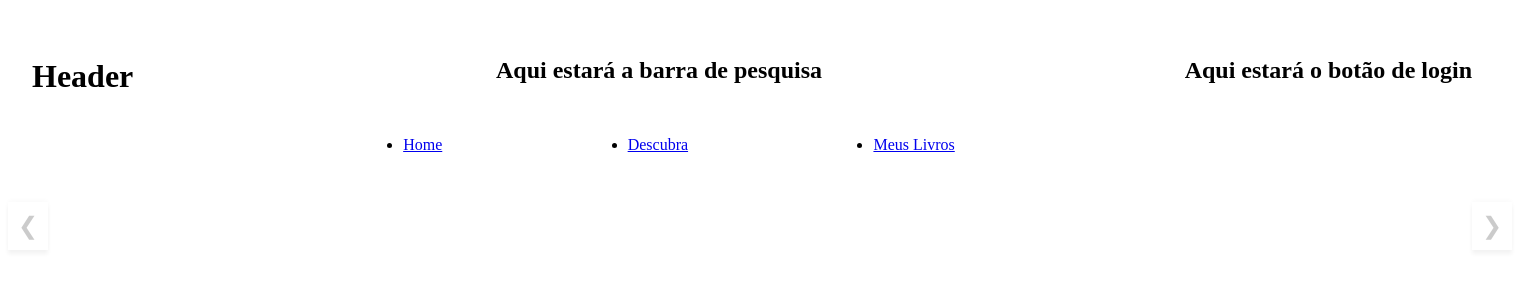
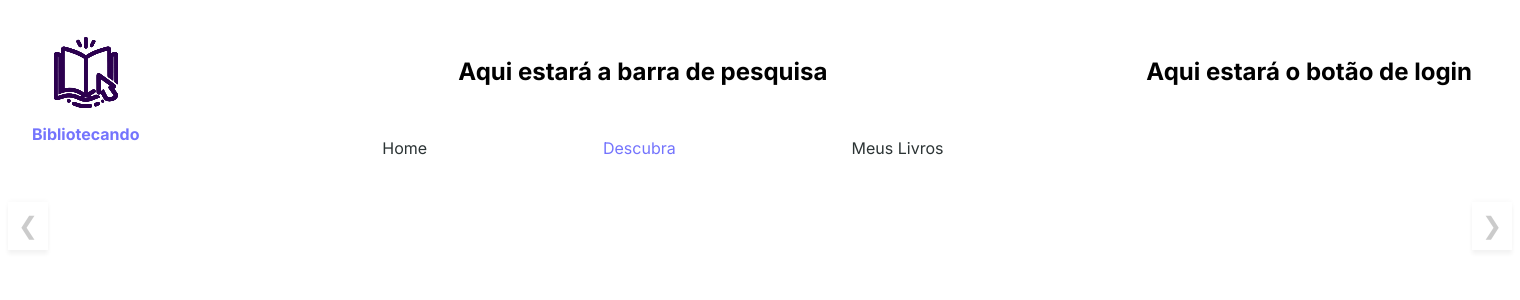
Before and after one commit to GuilhermeVieiraSouza/Bibliotecando_projeto, a Django app: page /descubra/ in a window 1520 px wide. Shown: the top 300 px of the page. Run offline with Django 5.2, Linux system fonts and the light colour scheme; data that the repository does not hold is empty.

Commit message:
Add Inter font and update header styles

```diff
--- a/static/css/_header.css
+++ b/static/css/_header.css
@@ -1,3 +1,6 @@
+@import url('https://fonts.googleapis.com/css2?family=Inter:ital,opsz,wght@0,14..32,100..900;1,14..32,100..900&display=swap');
+
+
 .header {
     display: flex;
     width: 1440px;
@@ -16,6 +19,22 @@ header>div {
     align-items: center;
 }
 
+p, h1, h2, h3, h4, h5, h6, a {
+    font-family: 'Inter', sans-serif;
+}
+
+li {
+    list-style-type: none;
+}
+
+a{
+    text-decoration: none;
+    color: #2C3435;
+}
+.pagina_atual{
+    color: #7474FD;
+}
+
 .barra_pesquisa {
     display: flex;
     flex-direction: column;
@@ -23,11 +42,32 @@ header>div {
     align-items: center;
     gap: 16px;
 }
-.barra_pesquisa ul{
+
+.barra_pesquisa ul {
     display: flex;
-width: 737px;
-justify-content: space-around;
-align-items: center;
-align-content: center;
-flex-wrap: wrap;
+    width: 737px;
+    justify-content: space-around;
+    align-items: center;
+    align-content: center;
+    flex-wrap: wrap;
 }
+
+#logo {
+    width: 4rem;
+    height: auto;
+}
+
+#div_logo {
+    display: flex;
+    flex-direction: column;
+    justify-content: center;
+
+}
+
+#text_logo {
+    font-size: 1rem;
+    font-weight: 700;
+    color: #7474FD;
+    font-family: 'Inter', sans-serif;
+
+}
--- a/templates/_header.html
+++ b/templates/_header.html
@@ -4,16 +4,17 @@
     <link rel="stylesheet" href="{%static 'css/_header.css'%}" />
 </head>
 <header class="header">
-    <div>
-        <h1>Header</h1>
+    <div id="div_logo">
+        <img src=" {% static 'svg/bibliotecando_logo.svg' %}" alt="" id="logo">
+        <p id="text_logo">Bibliotecando</p>
     </div>
     <div class="barra_pesquisa">
         <h2>Aqui estará a barra de pesquisa</h2>
         <nav>
             <ul>
-                <li><a href="/">Home</a></li>
-                <li><a href="{%url 'descubra'%}">Descubra</a></li>
-                <li><a href="{%url 'meusLivros'%}">Meus Livros</a></li>
+                <li><a href="/" class="{% if request.path == '/' %}pagina_atual{% endif %}">Home</a></li>
+                <li><a href="{%url 'descubra'%}" class="{% if request.path == '/descubra/' %}pagina_atual{% endif %}">Descubra</a></li>
+                <li><a href="{%url 'meusLivros'%}" class="{% if request.path == '/meusLivros/' %}pagina_atual{% endif %}">Meus Livros</a></li>
             </ul>
         </nav>
     </div>
```
Also changed, not shown: static/svg/bibliotecando_logo.svg (added).
